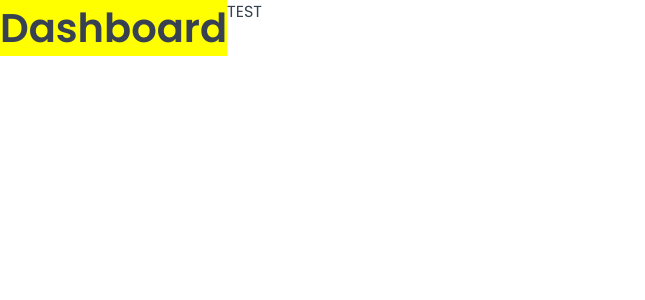
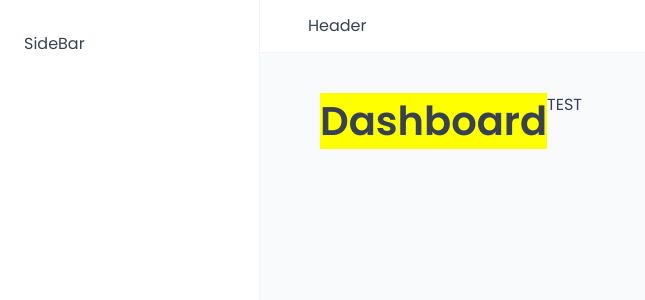
Before and after one commit to Aym2023/the-wild-oasis, a React (Vite) app: page /Dashboard in a window 1280 px wide. Shown: the top 300 px of the page, without its empty margins (0-645 px from the left). Built offline with nearby package versions, Linux system fonts and the light colour scheme; a web font is replaced by a local one.

Commit message:
modyfied

```diff
--- a/src/App.jsx
+++ b/src/App.jsx
@@ -9,6 +9,7 @@
 import Account from './Pages/Account';
 import Login from './Pages/Login';
 import PageNotFound from './Pages/PageNotFound';
+import AppLayout from "./ui/AppLayout";
 
 
 function App() {
@@ -17,14 +18,18 @@
     <GlobalStyles/>
       <BrowserRouter>
       <Routes>
+
+      <Route element={<AppLayout/>}>
       <Route index element={<Navigate replace to='Dashboard' />}/>
       <Route path="dashboard" element={<Dashboard/>}/>
       <Route path="account" element={<Account/>}/>
       <Route path="bookings" element={<Bookings/>}/>
       <Route path="cabins" element={<Cabins/>}/>
-      <Route path="login" element={<Login/>}/>
       <Route path="settings" element={<Settings/>}/>
       <Route path="users" element={<Users/>}/>
+      </Route>
+
+      <Route path="login" element={<Login/>}/>
       <Route path="*" element={<PageNotFound />}/>
 
       </Routes>
--- /dev/null
+++ b/src/ui/AppLayout.jsx
@@ -0,0 +1,31 @@
+import { Outlet } from "react-router-dom";
+import styled from "styled-components";
+
+import Header from "./Header";
+import SideBar from "./SideBar";
+
+const Main = styled.main`
+background-color: var(--color-grey-50);
+padding: 4rem 6rem 4.8rem;
+`;
+
+const StledAppLayout = styled.div`
+display: grid;
+height: 100vh;
+grid-template-columns: 26rem 1fr;
+grid-template-rows: auto 1fr;
+`;
+
+function AppLayout() {
+    return (
+        <StledAppLayout>
+           <Header/>
+           <SideBar/>
+           <Main>
+           <Outlet/>
+           </Main>
+        </StledAppLayout>
+    )
+}
+
+export default AppLayout
--- /dev/null
+++ b/src/ui/Header.jsx
@@ -0,0 +1,17 @@
+import styled from "styled-components";
+
+const StyledHeader = styled.header`
+background-color: var(--color-grey-0);
+padding: 1.4rem 4.8rem;
+border-bottom: 1px solid var(--color-grey-100);
+`;
+
+function Header() {
+    return (
+        <StyledHeader>
+            Header
+        </StyledHeader>
+    )
+}
+
+export default Header;
--- /dev/null
+++ b/src/ui/SideBar.jsx
@@ -0,0 +1,19 @@
+import styled from "styled-components";
+
+const StyledSidebar = styled.aside`
+background-color: var(--color-grey-0);
+padding: 3.2rem 2.4rem;
+border-right: 1px solid var(--color-grey-100);
+
+grid-row: 1/-1;
+`;
+
+function SideBar() {
+    return (
+        <StyledSidebar>
+            SideBar
+        </StyledSidebar>
+    )
+}
+
+export default SideBar;
```
